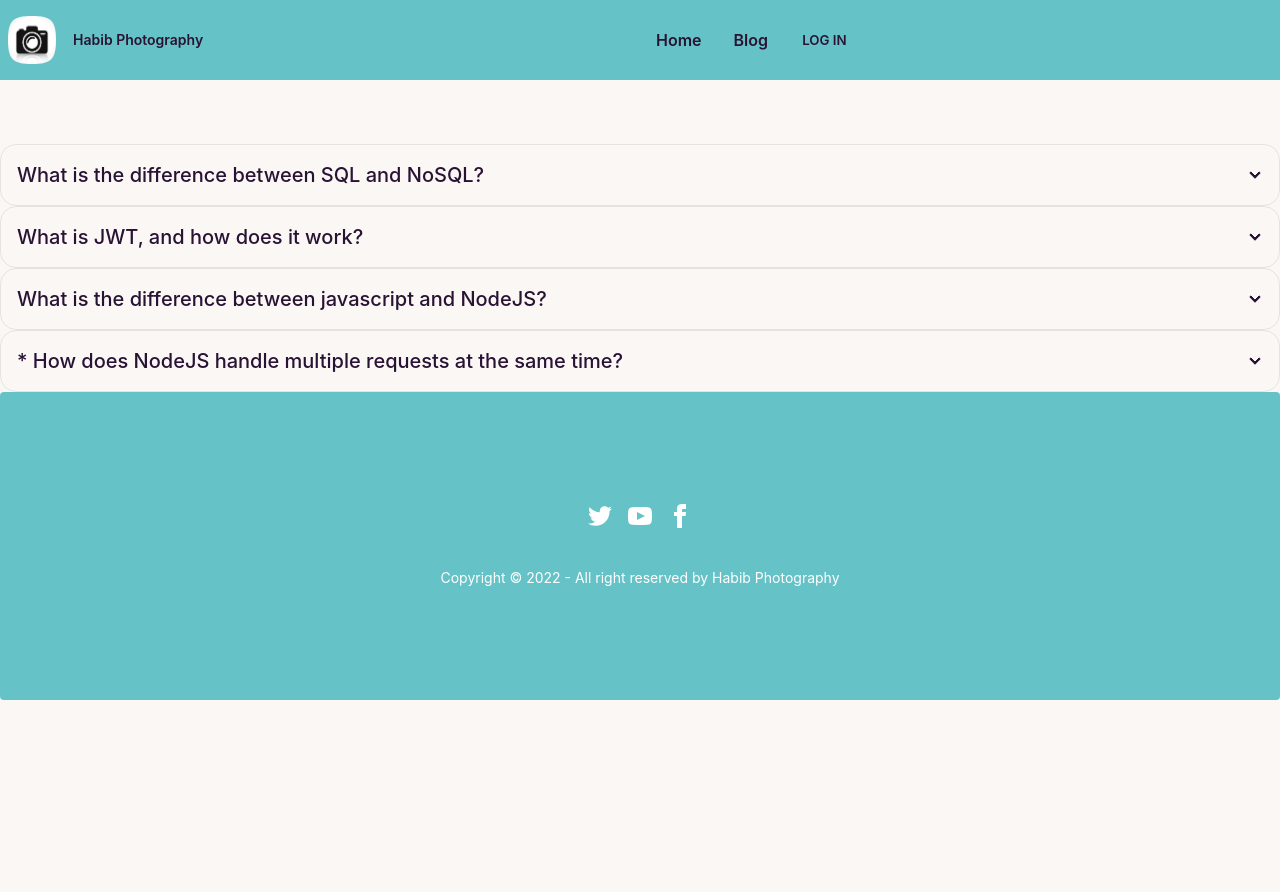
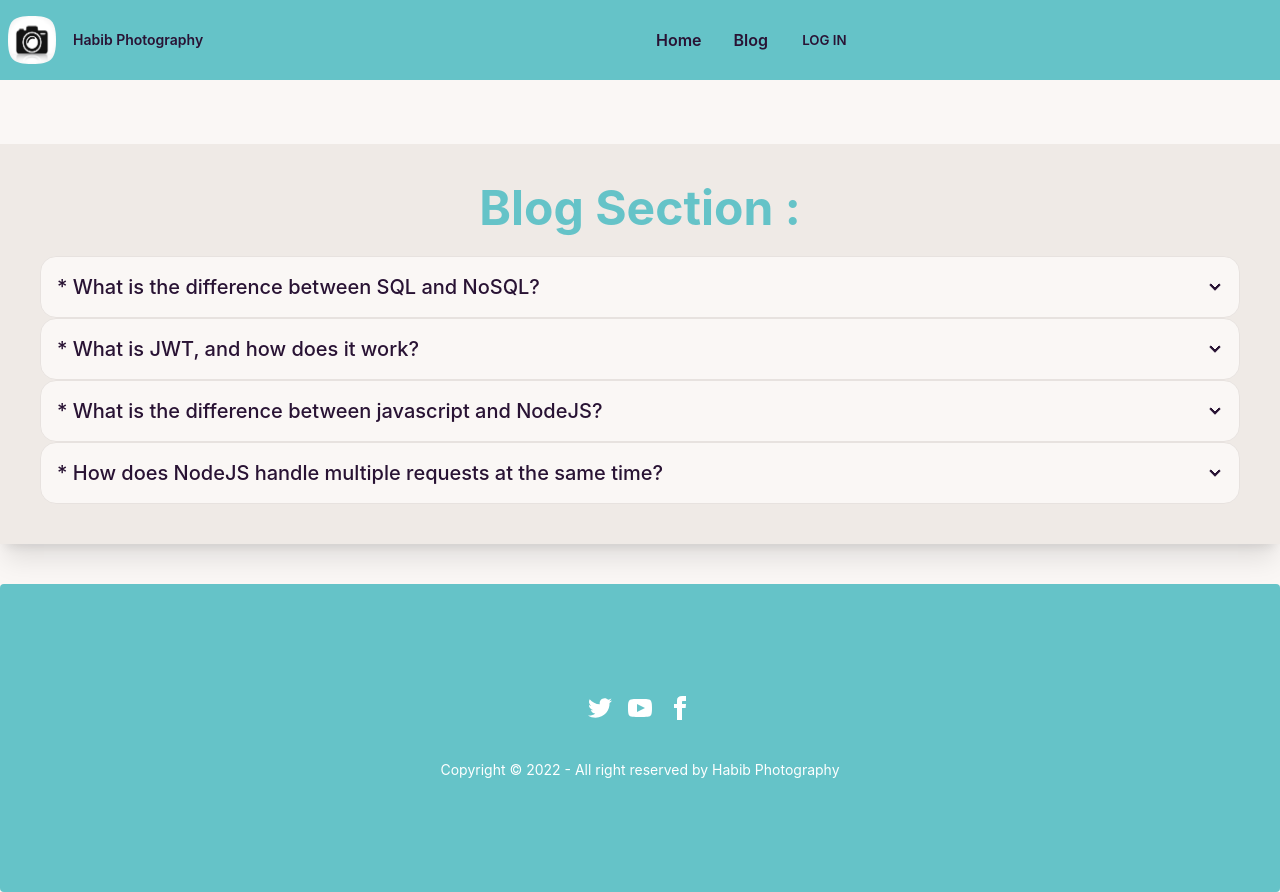
Before and after one commit to habib4224/habib-photography-client, a React (Create React App) app: page /blogs in a window 1280 px wide. Before the commit the page ends 800 px from the top, so only its background shows below. Built offline with nearby package versions, Linux system fonts and the light colour scheme; no server answers.

Commit message:
blogs done

```diff
--- a/src/pages/Blog/Blogs.js
+++ b/src/pages/Blog/Blogs.js
@@ -3,28 +3,30 @@ import React from 'react';
 const Blogs = () => {
     return (
         <div>
+            <div className='bg-base-200 shadow-xl mb-10 p-10 '>
+                <div className='text-5xl text-primary font-bold mb-6 text-center'>Blog Section :</div>
                 <div tabIndex={0} className="collapse collapse-arrow border border-base-300 bg-base-100 rounded-box">
                     <div className="collapse-title text-xl font-medium">
-                    <h1>What is the difference between SQL and NoSQL?</h1>
+                        <h1>* What is the difference between SQL and NoSQL?</h1>
                     </div>
                     <div className="collapse-content">
-                    <p>ans: Remember that SQL dialects share many properties though they interface with distinct databases. Flavors of NoSQL vary far more across their attendant systems, so comparison can be more useful between multiple non-relational technologies vs. SQL generally. Perhaps the most recognizable SQL dialect is MySQL, an open source and free RDBMS (though available through proprietary licenses as well). Its use is widespread in web applications, and it is known for compatibility, support, and good performance in the average case. MySQL has also made concessions to NoSQL practitioners with features like a JSON data type, the “Document Store,” and support for sharding (horizontal scaling). On the non-relational side, MongoDB is primarily a document store containing JSON-like structures and a JavaScript interface. It’s known for being user-friendly (less administration overhead), performant for simple queries, and flexible thanks to its NoSQL underpinnings. Great for hierarchical data storage, it also supports familiar relational concepts from indexing, to aggregation, to some measure of ACID compliance. Like MySQL, it is compatible with many platforms and programming environments, despite relative recency.</p>
+                        <p><strong>Answer:</strong> Remember that SQL dialects share many properties though they interface with distinct databases. Flavors of NoSQL vary far more across their attendant systems, so comparison can be more useful between multiple non-relational technologies vs. SQL generally. Perhaps the most recognizable SQL dialect is MySQL, an open source and free RDBMS (though available through proprietary licenses as well). Its use is widespread in web applications, and it is known for compatibility, support, and good performance in the average case. MySQL has also made concessions to NoSQL practitioners with features like a JSON data type, the “Document Store,” and support for sharding (horizontal scaling). On the non-relational side, MongoDB is primarily a document store containing JSON-like structures and a JavaScript interface. It’s known for being user-friendly (less administration overhead), performant for simple queries, and flexible thanks to its NoSQL underpinnings. Great for hierarchical data storage, it also supports familiar relational concepts from indexing, to aggregation, to some measure of ACID compliance. Like MySQL, it is compatible with many platforms and programming environments, despite relative recency.</p>
                     </div>
                 </div>
                 <div tabIndex={0} className="collapse collapse-arrow border border-base-300 bg-base-100 rounded-box">
                     <div className="collapse-title text-xl font-medium">
-                    <h1>What is JWT, and how does it work?</h1>
+                        <h1>* What is JWT, and how does it work?</h1>
                     </div>
                     <div className="collapse-content">
-                    <p>Ans: In authentication, when the user successfully logs in using their credentials, a JSON Web Token will be returned. Since tokens are credentials, great care must be taken to prevent security issues. In general, you should not keep tokens longer than required.</p>
+                        <p><strong>Answer:</strong> In authentication, when the user successfully logs in using their credentials, a JSON Web Token will be returned. Since tokens are credentials, great care must be taken to prevent security issues. In general, you should not keep tokens longer than required.</p>
                     </div>
                 </div>
                 <div tabIndex={0} className="collapse collapse-arrow border border-base-300 bg-base-100 rounded-box">
                     <div className="collapse-title text-xl font-medium">
-                    <h1>What is the difference between javascript and NodeJS?</h1>
+                        <h1>* What is the difference between javascript and NodeJS?</h1>
                     </div>
                     <div className="collapse-content">
-                    <p>Ans: JavaScript is a high-level programming language that makes our web pages and web applications dynamic and interactive by giving them the ability to think and act. JavaScript is a lightweight (easy to learn syntax) and object-oriented programming language whereas Node.js is a runtime environment built on google v8 engine and typically used to represent a list of objects and functions that JavaScript programs can access.</p>
+                        <p><strong>Answer:</strong>JavaScript is a high-level programming language that makes our web pages and web applications dynamic and interactive by giving them the ability to think and act. JavaScript is a lightweight (easy to learn syntax) and object-oriented programming language whereas Node.js is a runtime environment built on google v8 engine and typically used to represent a list of objects and functions that JavaScript programs can access.</p>
                     </div>
                 </div>
                 <div tabIndex={0} className="collapse collapse-arrow border border-base-300 bg-base-100 rounded-box">
@@ -32,10 +34,11 @@ const Blogs = () => {
                         <h1>* How does NodeJS handle multiple requests at the same time?</h1>
                     </div>
                     <div className="collapse-content">
-                    <p>Ans: We know NodeJS application is single-threaded. Say, if processing involves request A that takes 10 seconds, it does not mean that a request which comes after this request needs to wait 10 seconds to start processing because NodeJS event loops are only single-threaded. The entire NodeJS architecture is not single-threaded.</p>
+                        <p><strong>Answer:</strong> We know NodeJS application is single-threaded. Say, if processing involves request A that takes 10 seconds, it does not mean that a request which comes after this request needs to wait 10 seconds to start processing because NodeJS event loops are only single-threaded. The entire NodeJS architecture is not single-threaded.</p>
                     </div>
                 </div>
 
+            </div>
         </div>
     );
 };
```
Lines whose indentation alone changed are shown as unchanged.
